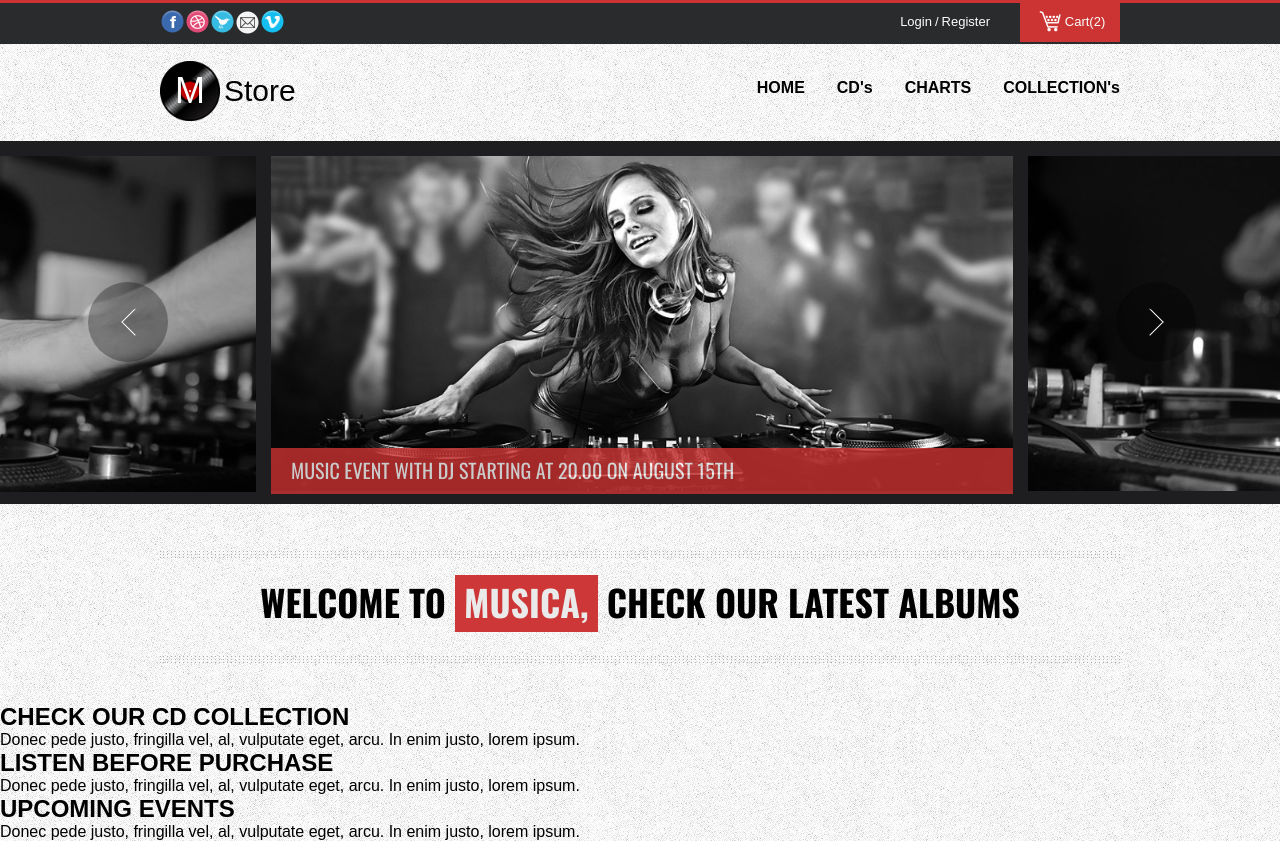
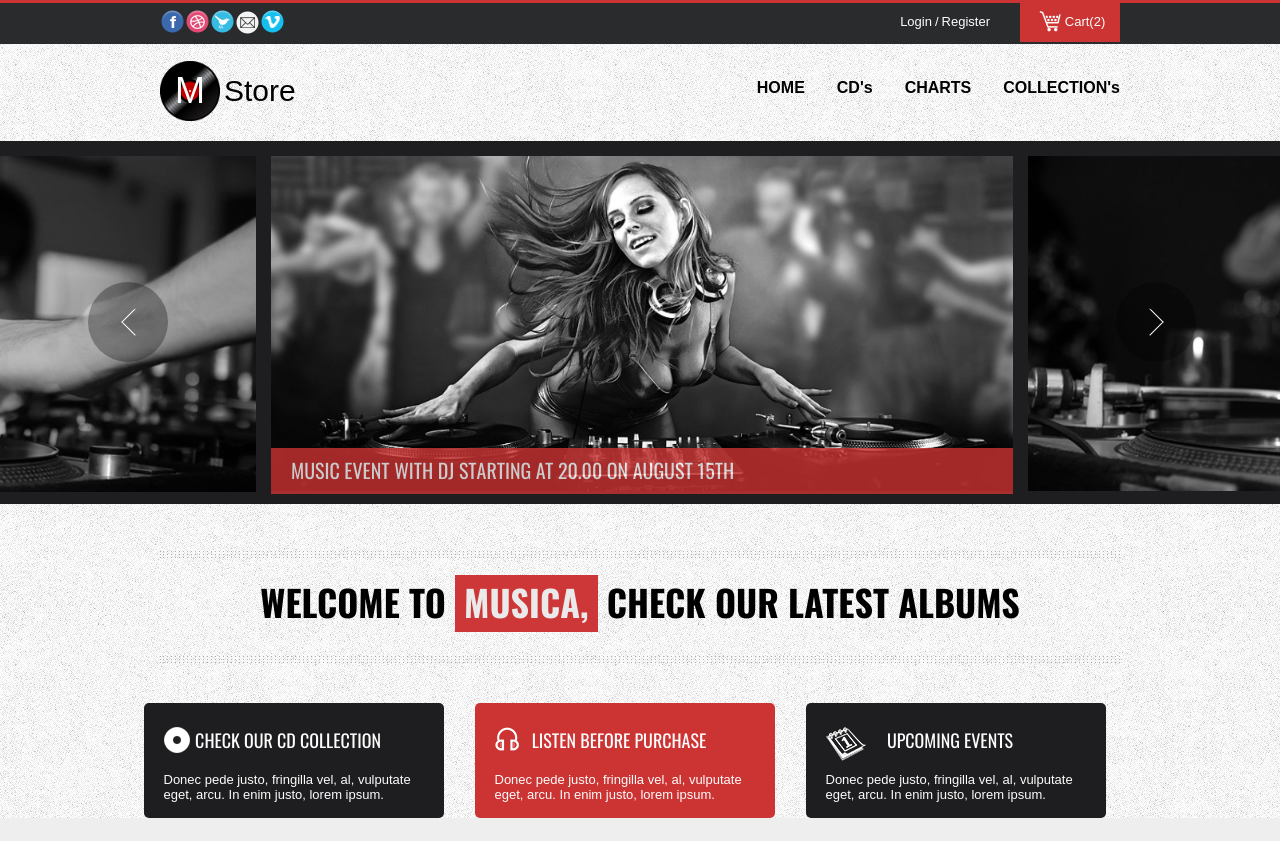
Before and after one commit to AgatZan/first-site, a PHP site: page / in a window 1280 px wide. After the commit the page ends 818 px from the top, so only its background shows below. Run offline with PHP 8.4, Linux system fonts and the light colour scheme.

Commit message:
add help-anchor*3

```diff
--- a/_resets.scss
+++ b/_resets.scss
@@ -3,7 +3,6 @@
     padding: 0;
     box-sizing: border-box;
     list-style: none;
-    white-space: nowrap;
 }
 a,h1,h2,p{
     color:inherit;
--- /dev/null
+++ b/block/help-block/_help-block.scss
@@ -0,0 +1,5 @@
+.help-block{
+ display: flex;
+ justify-content: center;
+ position: relative;
+}
--- /dev/null
+++ b/block/help-block/help-box/__help-text/__help-text.scss
@@ -0,0 +1,5 @@
+.help-box__help-text{
+    color: $white;
+    font-size: 13px;
+    padding: 0 map-get($help-text-padding, hor )  map-get($help-text-padding, vert ) ;
+}
--- /dev/null
+++ b/block/help-block/help-box/__help-text/_type-icon/_help-text_type-icon_calendar.scss
@@ -0,0 +1,3 @@
+.help-box__help-title_type-icon_calendar{
+    @include before-image("/media/images/calendar-main-icon.png",40px,34px);
+}
--- /dev/null
+++ b/block/help-block/help-box/__help-text/_type-icon/_help-text_type-icon_cd.scss
@@ -0,0 +1,3 @@
+.help-box__help-title_type-icon_cd{
+    @include before-image("/media/images/cd-main-icon.png",26px,26px);
+}
--- /dev/null
+++ b/block/help-block/help-box/__help-text/_type-icon/_help-text_type-icon_headphones.scss
@@ -0,0 +1,3 @@
+.help-box__help-title_type-icon_headphones{
+    @include before-image("/media/images/headphones-main-icon.png",24px,24px);
+}
--- /dev/null
+++ b/block/help-block/help-box/_theme/_theme_black.scss
@@ -0,0 +1,4 @@
+.help-box_theme_black{
+    background-color: $dark-grey;
+    border-color: $dark-grey;
+}
--- /dev/null
+++ b/block/help-block/help-box/_theme/_theme_red.scss
@@ -0,0 +1,4 @@
+.help-box_theme_red{
+    background-color: $red;
+    border-color: $red;
+}
--- a/index.html
+++ b/index.html
@@ -101,24 +101,24 @@
 
         <h1 class="quote">WELCOME TO <span class="styled-text styled-text_red-board">MUSICA,</span> CHECK OUR LATEST ALBUMS</h1>
         <div class="help-block">
-            <div class="help-box">
+            <a href="#" class="help-box help-box_theme_black">
                 <h2 class="help-box__help-title help-box__help-title_type-icon_cd">CHECK OUR CD COLLECTION</h2>
                 <p class="help-box__help-text">Donec pede justo, fringilla vel, al, vulputate
                     eget, arcu. In enim justo, lorem ipsum.
                 </p>
-            </div>
-            <div class="help-box help-box_theme_red">
+            </a>
+            <a href="#" class="help-box help-box_theme_red">
                 <h2 class="help-box__help-title help-box__help-title_type-icon_headphones">LISTEN BEFORE PURCHASE</h2>
                 <p class="help-box__help-text">Donec pede justo, fringilla vel, al, vulputate
                     eget, arcu. In enim justo, lorem ipsum.
                 </p>
-            </div>
-            <div class="help-box">
+            </a>
+            <a href="#" class="help-box help-box_theme_black">
                 <h2 class="help-box__help-title help-box__help-title_type-icon_calendar">UPCOMING EVENTS</h2>
                 <p class="help-box__help-text">Donec pede justo, fringilla vel, al, vulputate
                     eget, arcu. In enim justo, lorem ipsum.
                 </p>
-            </div>
+            </a>
     </div>
 
         <!-- <div class="main-card">
--- a/style.css
+++ b/style.css
@@ -4,7 +4,6 @@
   padding: 0;
   box-sizing: border-box;
   list-style: none;
-  white-space: nowrap;
 }
 
 a, h1, h2, p {
@@ -459,6 +458,83 @@ a, h1, h2, p {
   color: #eaeaea;
 }
 
+.help-block {
+  display: flex;
+  justify-content: center;
+  position: relative;
+}
+
+.help-box {
+  width: 300px;
+  display: inline-block;
+  margin-right: 31px;
+  border-radius: 5px;
+  position: relative;
+  transform: brightness 0.4s;
+}
+.help-box:hover {
+  filter: brightness(1.3);
+}
+
+.help-box_theme_black {
+  background-color: #1e1e20;
+  border-color: #1e1e20;
+}
+
+.help-box_theme_red {
+  background-color: #cc3333;
+  border-color: #cc3333;
+}
+
+.help-box__help-title {
+  font-size: 18px;
+  display: flex;
+  justify-content: center;
+  padding: 24px 31px 19px 20px;
+  font-family: "Oswald", "MyriadPro", Arial;
+  color: #fdfdfd;
+  font-weight: 400;
+}
+
+.help-box__help-text {
+  color: #fdfdfd;
+  font-size: 13px;
+  padding: 0 20px 16px;
+}
+
+.help-box__help-title_type-icon_cd::before {
+  content: "";
+  display: inline-block;
+  position: absolute;
+  width: 26px;
+  height: 26px;
+  left: 20px;
+  background: url("/media/images/cd-main-icon.png");
+  object-fit: cover;
+}
+
+.help-box__help-title_type-icon_headphones::before {
+  content: "";
+  display: inline-block;
+  position: absolute;
+  width: 24px;
+  height: 24px;
+  left: 20px;
+  background: url("/media/images/headphones-main-icon.png");
+  object-fit: cover;
+}
+
+.help-box__help-title_type-icon_calendar::before {
+  content: "";
+  display: inline-block;
+  position: absolute;
+  width: 40px;
+  height: 34px;
+  left: 20px;
+  background: url("/media/images/calendar-main-icon.png");
+  object-fit: cover;
+}
+
 ::-webkit-scrollbar {
   display: none;
 }
--- a/style.scss
+++ b/style.scss
@@ -3,7 +3,7 @@
 @import 'breakpoint';
 @import 'font';
     @import 'block/border/doted';
-
+    @import 'block/mixin/icon-mixin';
     @import 'block/header/_header.scss';
             @import 'block/top-panel/top-panel';
                 @import 'block/social/social';
@@ -27,6 +27,22 @@
 
         @import 'block/quote/quote';
                 @import 'block/styled-text/red-board';
+
+        @import 'block/help-block/help-block';
+
+                @import 'block/help-block/help-box/help-box';
+                        @import 'block/help-block/help-box/_theme/theme_black';
+                        @import 'block/help-block/help-box/_theme/theme_red';
+
+                    @import 'block/help-block/help-box/__help-title/_help-title';
+                    @import 'block/help-block/help-box/__help-text/_help-text';
+                            @import 'block/help-block/help-box/__help-text/_type-icon/help-text_type-icon_cd';
+                            @import 'block/help-block/help-box/__help-text/_type-icon/help-text_type-icon_headphones';
+                            @import 'block/help-block/help-box/__help-text/_type-icon/help-text_type-icon_calendar';
+
+
+
+
 ::-webkit-scrollbar {
     display: none;
     }
```
Also changed, not shown: block/help-block/help-box/__help-title/__help-title.scss (added, +9 -0 lines), block/help-block/help-box/_help-box.scss (added, +12 -0 lines), block/mixin/_icon-mixin.scss (added, +13 -0 lines), block/basket/help-block/help-box/_help-box.scss (deleted), 1 other file.
